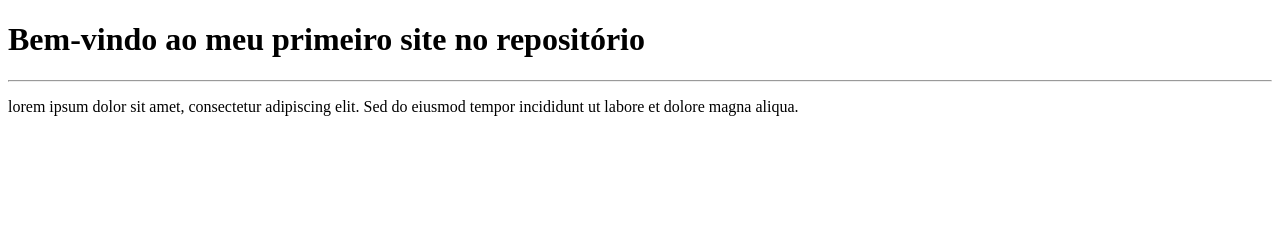
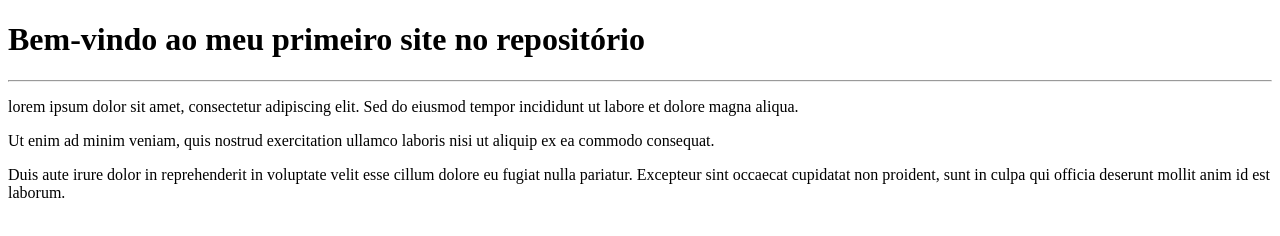
Before and after one commit to kalfels/sctec-react-native, a plain HTML site: page site-exemplo/index.html in a window 1280 px wide. Drawn offline with Linux system fonts and the light colour scheme.

Commit message:
novo paragrafo

```diff
--- a/site-exemplo/index.html
+++ b/site-exemplo/index.html
@@ -9,5 +9,7 @@
     <h1>Bem-vindo ao meu primeiro site no repositório</h1>
     <hr>
     <p>lorem ipsum dolor sit amet, consectetur adipiscing elit. Sed do eiusmod tempor incididunt ut labore et dolore magna aliqua.</p>
+    <p>Ut enim ad minim veniam, quis nostrud exercitation ullamco laboris nisi ut aliquip ex ea commodo consequat.</p>
+    <p>Duis aute irure dolor in reprehenderit in voluptate velit esse cillum dolore eu fugiat nulla pariatur. Excepteur sint occaecat cupidatat non proident, sunt in culpa qui officia deserunt mollit anim id est laborum.</p>
 </body>
 </html>
```
